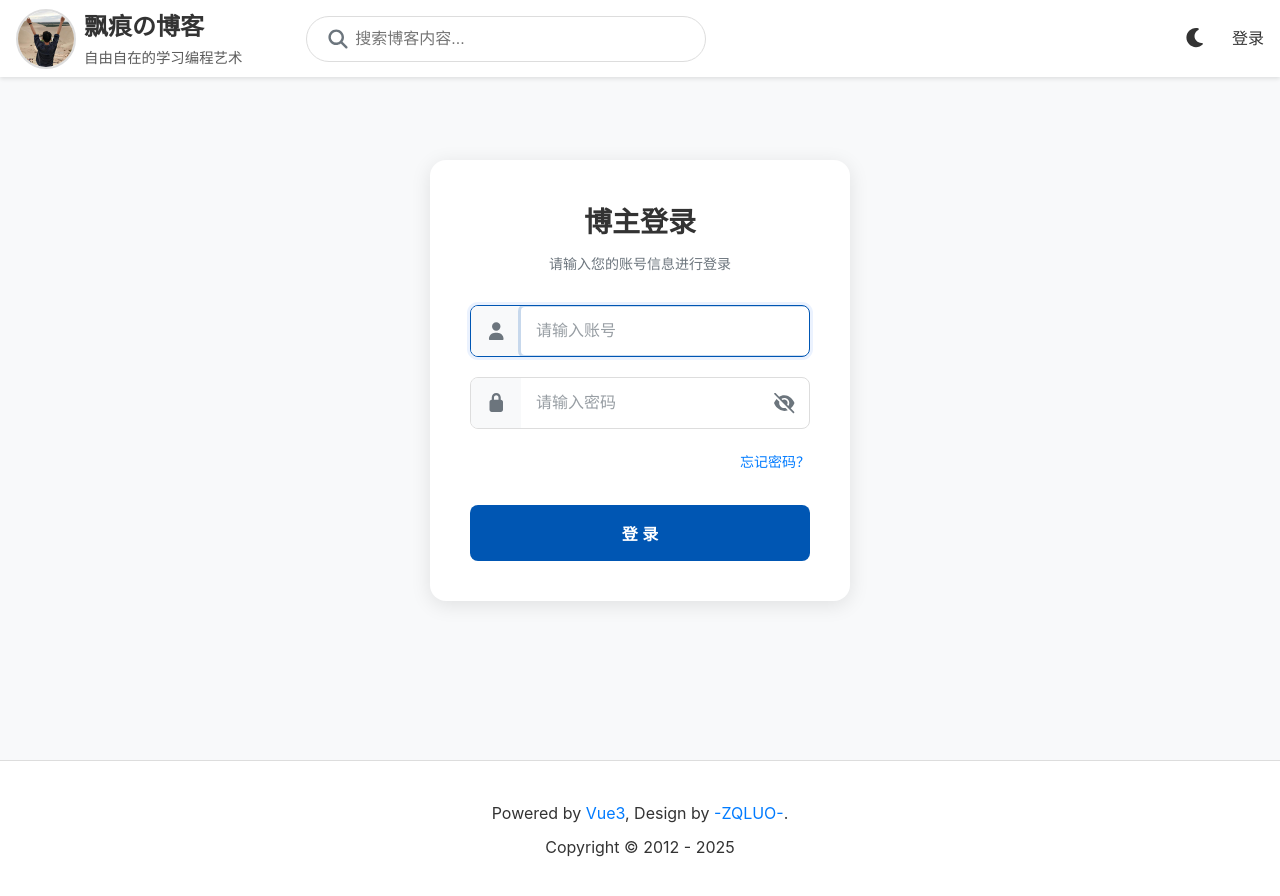
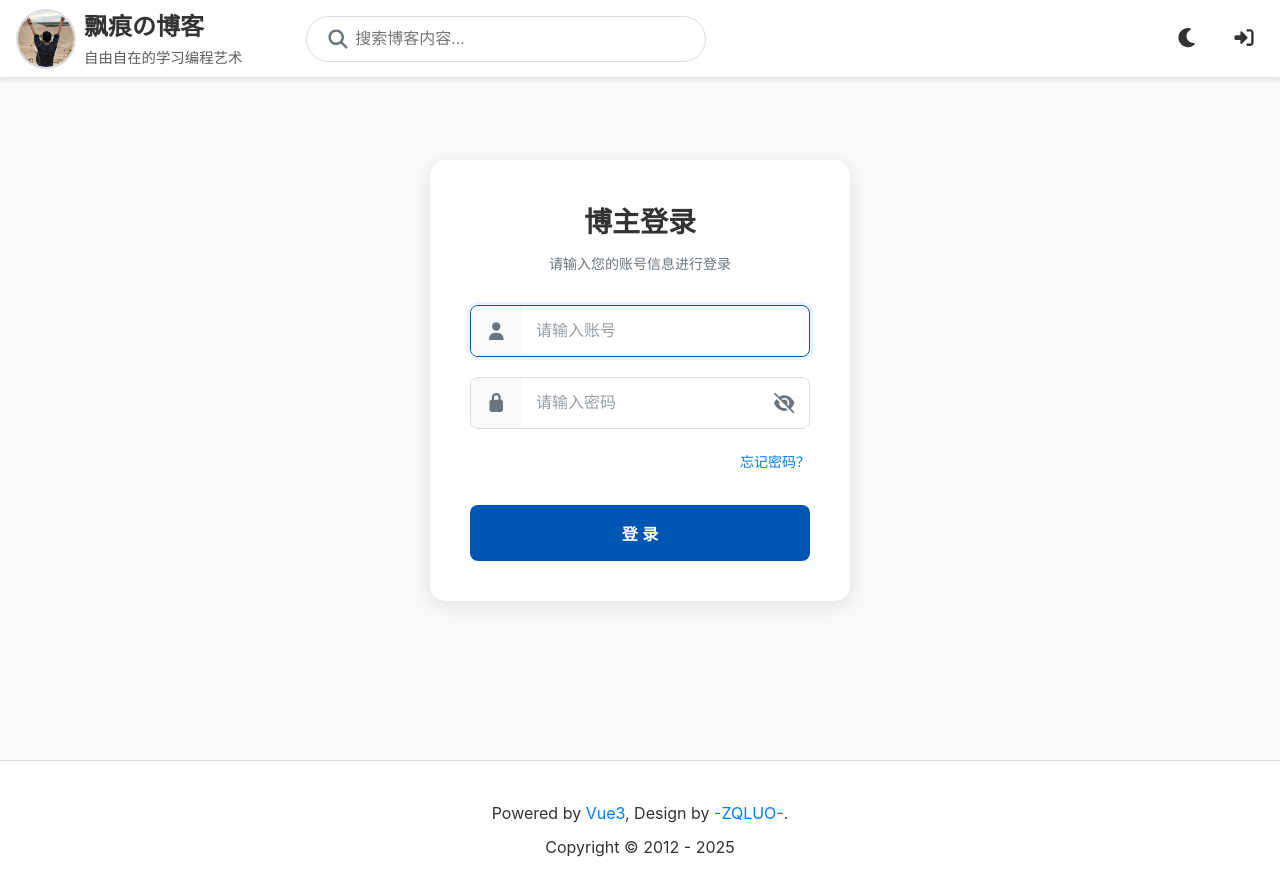
Before and after one commit to lzqwebsoft/blog-frontend, a Vue app: page /login in a window 1280 px wide. Shown: the top 896 px of the page. Built offline with nearby package versions, Linux system fonts and the light colour scheme.

Commit message:
微信调样式及修改用户注销实现

```diff
--- a/src/App.vue
+++ b/src/App.vue
@@ -73,6 +73,7 @@ export default {
     max-width: 1750px;
     margin: 80px auto 0;
     width: 100%;
+    box-sizing: border-box;
 }
 
 .scroll-to-top {
@@ -107,21 +108,35 @@ export default {
     transform: scale(1.1) rotate(0deg);
 }
 
-@media (max-width: 1080px) {
+@media (max-width: 1800px) {
     .main {
-        max-width: 1024px;
+        max-width: 1550px;
     }
 }
 
 @media (max-width: 1550px) {
     .main {
-        max-width: 1450px;
+        max-width: 1300px;
     }
 }
 
+@media (max-width: 1300px) {
+    .main {
+        max-width: 1100px;
+    }
+}
+
+@media (max-width: 1024px) {
+    .main {
+        max-width: 900px;
+    }
+}
+
+/* 手机 - 关键变化 */
 @media (max-width: 768px) {
     .main {
         max-width: 100%;
+        width: 100%;
     }
 }
 </style>
--- a/src/api/user.js
+++ b/src/api/user.js
@@ -27,6 +27,13 @@ export function signIn(data) {
 }
 
 /**
+ * 用户注销
+ */
+export function signOut() {
+    return request.get('/user/signOut')
+}
+
+/**
  * 获取图片验证码
  * @returns {Promise<{captcha: string, captcha_id: string}>}
  */
--- a/src/components/AppHeader.vue
+++ b/src/components/AppHeader.vue
@@ -40,9 +40,9 @@
                 </div>
 
                 <!-- 未登录：显示登录按钮 -->
-                <RouterLink v-else to="/login" class="login-link">
-                    <span class="login-text">登录</span>
-                </RouterLink>
+                <button v-else @click="$router.push('/login')" class="nav-item" title="博主登录">
+                    <font-awesome-icon icon="right-to-bracket" />
+                </button>
             </div>
         </nav>
     </header>
@@ -63,6 +63,7 @@
 </template>
 
 <script>
+import { signOut } from '@/api/user'
 import { isAuthenticated, clearAuthData } from '@/utils/auth'
 
 export default {
@@ -173,11 +174,17 @@ export default {
                 this.handleLogout()
             }
         },
-        handleLogout() {
-            clearAuthData()
-            this.isAuthenticated = false
-            this.showMenu = false
-            this.$router.push('/login')
+        async handleLogout() {
+            try {
+                await signOut()
+            } catch (error) {
+                console.error('用户注销失败:', error)
+            } finally {
+                clearAuthData()
+                this.isAuthenticated = false
+                this.showMenu = false
+                this.$router.push('/login')
+            }
         },
     },
 }
@@ -430,22 +437,6 @@ export default {
     background: var(--header-bg);
 }
 
-/* 登录链接样式 */
-.login-link {
-    display: flex;
-    align-items: center;
-    gap: 0.5rem;
-    color: var(--text-color);
-    text-decoration: none;
-    font-size: 1rem;
-    font-weight: 500;
-    transition: all 0.3s ease;
-}
-
-.login-text {
-    font-size: 1rem;
-}
-
 @media (max-width: 768px) {
     .nav {
         padding: 0.5rem;
@@ -482,9 +473,5 @@ export default {
     .search-button {
         display: block;
     }
-
-    .login-link {
-        font-size: 0.9rem;
-    }
 }
 </style>
--- a/src/main.js
+++ b/src/main.js
@@ -11,7 +11,7 @@ import {
     faListUl, faListOl, faUnlink, faCode, faImage, faStrikethrough,
     faQuoteLeft, faColumns, faCompress, faExpand, faCircleExclamation,
     faCircleCheck, faFloppyDisk, faXmark, faKey, faShieldHalved, faEyeSlash,
-    faLightbulb, faTriangleExclamation, faSpinner, faUser, faArrowRightToBracket,
+    faLightbulb, faTriangleExclamation, faSpinner, faUser, faRightToBracket,
     faPaperPlane, faEnvelope, faArrowLeft, faCopy, faAngleLeft, faAnglesRight,
     faReply
 } from '@fortawesome/free-solid-svg-icons'
@@ -34,7 +34,7 @@ library.add(
     faCompress, faExpand, faCircleExclamation, faCircleCheck,
     faFloppyDisk, faXmark, faKey, faShieldHalved, faEyeSlash,
     faLightbulb, faTriangleExclamation, faSpinner, faUser,
-    faArrowRightToBracket, faPaperPlane, faEnvelope, faArrowLeft,
+    faRightToBracket, faPaperPlane, faEnvelope, faArrowLeft,
     faCopy, faAngleLeft, faAnglesRight, faReply
 )
 
--- a/src/views/ForgotPassword.vue
+++ b/src/views/ForgotPassword.vue
@@ -252,6 +252,11 @@ export default {
     opacity: 0.7;
 }
 
+input.form-control:focus {
+    outline: none;
+    box-shadow: none;
+}
+
 .field-error {
     color: #f44336;
     font-size: 13px;
--- a/src/views/Login.vue
+++ b/src/views/Login.vue
@@ -319,6 +319,11 @@ export default {
     opacity: 0.7;
 }
 
+input.form-control:focus {
+    outline: none;
+    box-shadow: none;
+}
+
 .password-toggle {
     display: flex;
     align-items: center;
--- a/src/views/Show.vue
+++ b/src/views/Show.vue
@@ -3,10 +3,14 @@
         <!-- 面包屑导航 -->
         <nav class="breadcrumbs">
             <div class="breadcrumb">
-                <RouterLink v-for="(item, index) in breadcrumbs" :key="index" :to="item.to"
-                    :class="{ disabled: item.disabled }">
-                    {{ item.text }}
-                </RouterLink>
+                <template v-for="(item, index) in breadcrumbs" :key="index">
+                    <RouterLink v-if="item.to" :to="item.to" :class="{ disabled: item.disabled }">
+                        {{ item.text }}
+                    </RouterLink>
+                    <span v-else :class="{ disabled: item.disabled }">
+                        {{ item.text }}
+                    </span>
+                </template>
             </div>
         </nav>
 
@@ -134,7 +138,8 @@
                     <div class="comment-reply" v-if="replyTo">
                         <div class="reply-info">
                             <font-awesome-icon icon="reply" class="reply-icon" />
-                            <span class="reply-text">回复 <strong class="reply-nickname">@{{ replyTo.nickname }}</strong></span>
+                            <span class="reply-text">回复 <strong class="reply-nickname">@{{ replyTo.nickname
+                                    }}</strong></span>
                         </div>
                         <button type="button" class="btn-cancel-reply" @click="cancelReply">
                             <font-awesome-icon icon="xmark" class="cancel-icon" />
@@ -236,7 +241,7 @@ import SNSShares from '../components/SNSShares.vue';
 import { getArticleDetail, submitComment as submitCommentApi, deleteComment as deleteCommentApi, deleteArticle as deleteArticleApi } from '@/api/article';
 import { getCaptcha } from '@/api/user';
 import { isAuthenticated } from '@/utils/auth';
-import { formatDate, formatDateTime, formatReadCount,getPatternType } from '@/utils/tools';
+import { formatDate, formatDateTime, formatReadCount, getPatternType } from '@/utils/tools';
 
 export default {
     components: {
@@ -452,7 +457,6 @@ export default {
             // prism.js代码高亮显示
             let docPre = document.querySelectorAll('.article-content pre');
             if (docPre && docPre.length > 0) {
-                console.log('文章中有代码块', Prism);
                 docPre.forEach(function (item) {
                     let code = item.querySelector("code");
                     if (code) {
@@ -664,15 +668,16 @@ export default {
     text-decoration: none;
 }
 
-.breadcrumb a.disabled {
+.breadcrumb .disabled {
     color: #666;
     pointer-events: none;
 }
 
 .breadcrumb a:not(:last-child)::after {
-    content: ' / ';
+    content: '/';
     color: #666;
     margin-left: 0.5rem;
+    margin-right: 0.5rem;
 }
 
 .article {
@@ -953,6 +958,7 @@ export default {
         opacity: 0;
         transform: translateY(-10px);
     }
+
     to {
         opacity: 1;
         transform: translateY(0);
--- a/vite.config.js
+++ b/vite.config.js
@@ -31,6 +31,7 @@ export default defineConfig({
     },
     // 设置100ms轮询间隔
     server: {
+        host: "0.0.0.0",
         port: 8000,
         hmr: {
             overlay: false,
```
Also changed, not shown: src/views/ChangePassword.vue (+20 -50 lines), 1 other file (tests, documents, lock files or other folders).
